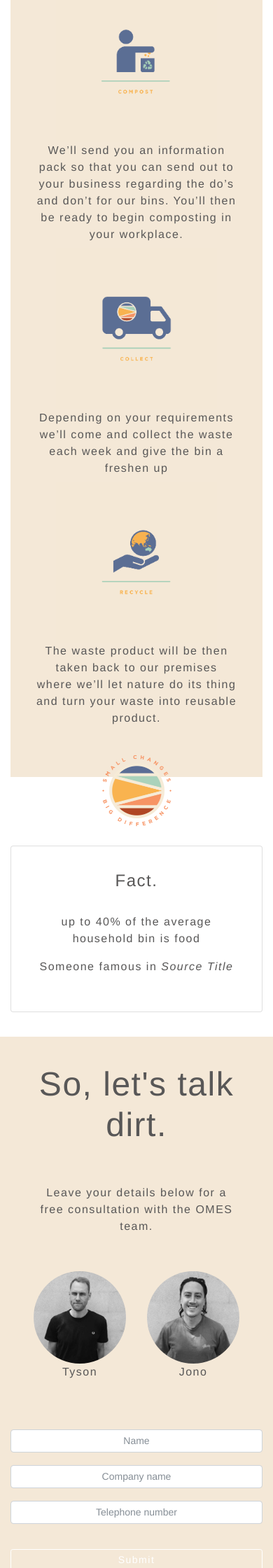
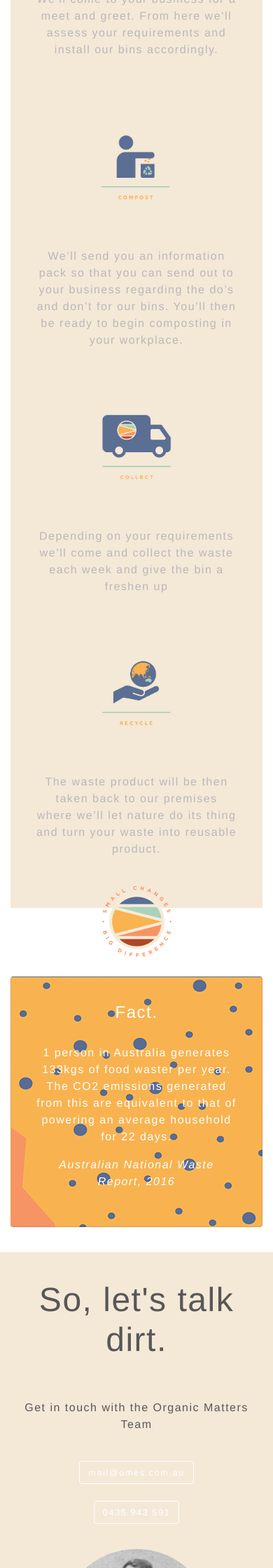
Before and after one commit to Rahel-Weiss/omes, a PHP site: page / in a window 390 px wide. Shown: the part 1400-3640 px from the top of the page at 70% size. Run offline with PHP 8.4, Linux system fonts and the light colour scheme; some libraries are stand-ins or nearby versions.

Commit message:
updated contact page and footer

```diff
--- a/Components/banner.css
+++ b/Components/banner.css
@@ -15,13 +15,15 @@
 
 
 .logo {
-  max-width: 20%;
-
-
+  max-width: 25%;
 }
 
 .banner-content {
   margin-top: -5%;
+}
+
+.banner h1 {
+  font-size: 4em;
 }
 
 .btn-outline-secondary {
--- a/Components/facts.css
+++ b/Components/facts.css
@@ -15,6 +15,15 @@
 
 }
 
+
+.card-outline-secondary {
+
+background-image: url('./images/OMES_Pattern_02.jpg');
+
+background-color: #AE462B;
+color: white;
+}
+
 .strap img {
 	position: relative;
 	background-image: cover;
@@ -25,5 +34,5 @@
 }
 
 .the-facts {
-	margin-bottom: 5%;
+	padding-bottom: 5%;
 }
--- a/Components/footer.css
+++ b/Components/footer.css
@@ -2,15 +2,14 @@
 
 	background-color: #F4E8D7;
 	padding: 5%;
+  text-align: center;
+  font-size: 2em;
 }
 
-
-.contact-links {
-	font-size: .75em;
-
+.footer a {
+  color: white;
 }
 
 .col-4.footer {
-
 	text-align: center;
 }
--- a/Components/grid.css
+++ b/Components/grid.css
@@ -15,14 +15,22 @@ justify-content: space-around;
   border-style: none;
   border-radius: 0;
   /*color: #5C6F93;*/
+  padding-top: 7%;
+  text-align: center;
 
 
 }
 
+
+.card.what-we-do  {
+  color: #b9b8b8;
+
+}
 .container.what-we-do {
 
   margin: 0 auto;
   margin-top: 5vh;
+
 
 }
 
--- a/Components/nav.css
+++ b/Components/nav.css
@@ -3,7 +3,7 @@
   background-color: transparent;
   align-items: end;
   padding-right: 10%;
-
+  padding-top: 2%;
 
 }
 
--- a/Components/talk-dirt.css
+++ b/Components/talk-dirt.css
@@ -14,6 +14,7 @@
 
 margin: 10% 5% 10% 5%;
 
+
 }
 
 .col.team-member {
@@ -23,9 +24,14 @@ margin: 10% 5% 10% 5%;
 }
 
 .team  {
-width: 100%;
+max-width: 75%;
 border-radius: 300px;
+margin-bottom: 10%;
 
+}
+
+.team-member {
+  /*margin: 0  5%;*/
 }
 
 .form {
@@ -52,8 +58,27 @@ border-radius: 300px;
 
 .team-members {
 
+}
+
+.btn-outline-secondary.phone {
+  color: white !important;
+  border-color: white !important;
+  font-size: 0.8em;
+
+}
+.btn-outline-secondary.email {
+
+  color: white !important;
+  border-color:  white !important;
+  font-size: 0.8em;
+}
 
 
+.btn-outline-secondary:hover {
+  color: #AE462B !important;
+  border-color: #AE462B !important;
+  background-color: transparent;
+  font-size: 0.8em;
 }
 
 .white {
@@ -61,8 +86,9 @@ border-radius: 300px;
 	border-color: #fff !important;
 }
 
-#submit:hover {
-	color: #AE462B !important;
+
+.btn-outline-secondary:hover {
+  color: #AE462B !important;
   border-color: #AE462B !important;
   background-color: transparent;
-}
+  font-size: 0.8em;
--- a/index.html
+++ b/index.html
@@ -2,10 +2,19 @@
 <html lang="en">
   <head>
     <title>Organic Matters</title>
+    <meta name="description" content="Organic Matters is a Melbourne based organic waste management service.">
+    <meta property="og:title" content="Rahel Weiss CV" />
+    <meta property="og:url" content="https://omes.com.au/" />
+    <meta property="og:description" content="Organic Matters is a Melbourne based organic waste management service.">
+    <meta property="og:image" content="images/preview.png">
+    <meta property="og:type" content="article" />
+    <meta property="og:locale" content="en_GB" />
     <!-- Required meta tags -->
     <meta charset="utf-8">
     <meta name="viewport" content="width=device-width, initial-scale=1, shrink-to-fit=no">
     <link href="https://fonts.googleapis.com/css?family=Montserrat:200,400|Work+Sans:200,400" rel="stylesheet">
+    <link href='https://maxcdn.bootstrapcdn.com/font-awesome/4.4.0/css/font-awesome.min.css' rel='stylesheet'>
+
 
     <!-- Bootstrap CSS -->
     <link rel="stylesheet" href="https://maxcdn.bootstrapcdn.com/bootstrap/4.0.0-beta.2/css/bootstrap.min.css" integrity="sha384-PsH8R72JQ3SOdhVi3uxftmaW6Vc51MKb0q5P2rRUpPvrszuE4W1povHYgTpBfshb" crossorigin="anonymous">
@@ -32,12 +41,12 @@
 
     <!-- Banner -->
 
-    <div class="banner" style="background-image: radial-gradient(ellipse at center, rgba(10,0,0,0.7) 0%, rgba(255,252,232,0.2) 100%, rgba(0,36,61,0.6) 50%), url('./images/banner.jpg');">
+    <div class="banner" style="background-image: radial-gradient(ellipse at center, rgba(10,0,0,0.7) 0%, rgba(255,252,232,0.2) 100%, rgba(0,36,61,0.6) 50%), url('./images/banner.jpg')">
       <div class="banner-content">
         <img class="logo" src="./images/logo.png">
-        <h1>Small Change, Big difference</h1>
-        <p class="caps ">Bringing the compost revolution to your workplace.</p>
-        <a class="btn btn-outline-secondary ">Join the revolution</a>
+        <h1>Small change, Big difference</h1>
+        <p class="caps ">Helping you to bring composting to your workplace.</p>
+        <a class="btn btn-outline-secondary " href="#what-we-do">Learn more.</a>
 
       </div>
     </div>
@@ -46,19 +55,19 @@
     <section>
 
 
-      <div class="container what-we-do text-center">
+      <div class="container what-we-do text-center" id="what-we-do">
 
         <div class="card what-we-do">
           <br><br>
-          <h4 class="grey">You compost, we do the rest.</h4>
-          <div class="row" >
-            <div class="col-md-6 my-auto text-center">
+          <h4 class="blue">All you need to do is seperate organic waste. <br><br>We take care of the rest.</h4>
+          <div class="row justify-content-center" >
+            <div class="col-md-7  text-center">
               <div class="card-img-top  card-one">
                 <img class="icon" src="./images/Icon_01.png" style="width: 80%">
               </div>
             </div>
 
-            <div class="col-md-6 my-auto text-center">
+            <div class="col-md-7 my-auto text-center">
               <div class="card-block" >
                 <!-- <h4 class="card-title">Meet & Greet</h4> -->
                 <p class="card-text">
@@ -70,14 +79,14 @@
 
 
         <div class="card what-we-do" >
-          <div class="row" >
-            <div class="col-md-6 my-auto text-center">
+          <div class="row  justify-content-center" >
+            <div class="col-md-7 text-center">
               <div class="card-img-top card-two ">
                 <img class="icon" src="./images/Icon_02.png" style="width: 80%">
               </div>
             </div>
 
-            <div class="col-md-6 my-auto text-center">
+            <div class="col-md-7 my-auto text-center">
               <div class="card-block">
                 <!-- <h4 class="card-title">You Compost</h4> -->
                 <p class="card-text">We’ll send you an information pack so that you can send out to your business regarding the do’s and don’t for our bins. You’ll then be ready to begin composting in your workplace.</p>
@@ -87,13 +96,13 @@
         </div>
 
         <div class="card what-we-do">
-          <div class="row" >
-            <div class="col-md-6 my-auto text-center">
+          <div class="row justify-content-center" >
+            <div class="col-md-7 my-auto text-center">
               <div class="card-img-top card-three">
                 <img class="icon" src="./images/Icon_03.png" style="width: 80%">
               </div>
             </div>
-            <div class="col-md-6 my-auto text-center">
+            <div class="col-md-7 my-auto text-center">
               <div class="card-block" >
                 <!-- <h4 class="card-title">Collecting & Maintenance</h4> -->
                 <p class="card-text">Depending on your requirements we’ll come and collect the waste each week and give the bin a freshen up</p>
@@ -103,14 +112,15 @@
         </div>
 
         <div class="card what-we-do card-four">
-          <div class="row" >
-            <div class="col-md-6 my-auto text-center">
+          <div class="row justify-content-center" >
+            <div class="col-md-7 my-auto text-center">
               <div class="card-img-top  ">
                 <img class="icon" src="./images/Icon_04.png" style="width: 80%">
               </div>
             </div>
 
-            <div class="col-md-6 my-auto text-center">
+
+            <div class="col-md-7 my-auto text-center">
               <div class="card-block " >
                 <!-- <h4 class="card-title">Composting</h4> -->
                 <p class="card-text">The waste product will be then taken back to our premises where we’ll let nature do its thing and turn your waste into reusable product.</p>
@@ -135,13 +145,13 @@
 
             <div class="carousel-item active">
               <div container class="d-block w-100">
-                <div class="card card-outline-secondary mb-3 text-center">
+                <div class="card card-outline-secondary mb-3 text-center" style="">
 
                   <blockquote class="card-blockquote">
                     <h4>Fact.</h4>
                     <br>
-                    <p>up to 40% of the average household bin is food</p>
-                    <footer>Someone famous in <cite title="Source Title">Source Title</cite></footer>
+                    <p>1 person in Australia generates 133kgs of food waster per year. The CO2 emissions generated from this are equivalent to that of powering an average household for 22 days.</p>
+                    <footer><cite title="Source Title">Australian National Waste Report, 2016</cite></footer>
                   </blockquote>
 
               </div>
@@ -154,8 +164,8 @@
 
                     <blockquote class="card-blockquote">
                       <h4>Fact.</h4>
-                      <p>4 million tonnes of food ends up as landfill, enough to fill 8,400 Olympic sized swimming pools.</p>
-                      <footer>Someone famous in <cite title="Source Title">Source Title</cite></footer>
+                      <p>If food waste was a country, it would be the third biggest emitter of greenhouse gases after the USA and China.</p>
+                      <footer><cite title="Source Title">Food wastage footprint report, 2013</cite></footer>
                     </blockquote>
 
                 </div>
@@ -168,8 +178,37 @@
 
                     <blockquote class="card-blockquote">
                       <h4>Fact.</h4>
-                      <p>Each person in Australia generates 133kgs of food waster per year. The same emissions generated by  powering an average house for 22 days.</p>
-                      <footer>Someone famous in <cite title="Source Title">Source Title</cite></footer>
+                      <p>Food waste makes up to 40% of the average Australian household garbage bins.</p>
+                      <footer> <cite title="Source Title">Australian National Waste Report, 2010</cite></footer>
+                    </blockquote>
+
+                </div>
+              </div>
+            </div>
+
+            <div class="carousel-item">
+              <div container class="d-block w-100">
+                <div class="card card-outline-secondary mb-3 text-center">
+
+                    <blockquote class="card-blockquote">
+                      <h4>Fact.</h4>
+                      <p>Australian consumers throw away around 3.1 million tonnes of edible food a year.</p>
+                      <footer> <cite title="Source Title">Department of the Environment and Energy
+                      </cite></footer>
+                    </blockquote>
+
+                </div>
+              </div>
+            </div>
+
+            <div class="carousel-item">
+              <div container class="d-block w-100">
+                <div class="card card-outline-secondary mb-3 text-center">
+
+                    <blockquote class="card-blockquote">
+                      <h4>Fact.</h4>
+                      <p>Up to a third of all food is estimated to be wasted each year.</p>
+                      <footer> <cite title="Source Title">FAO, 2013</cite></footer>
                     </blockquote>
 
                 </div>
@@ -185,27 +224,37 @@
     <section id="talk-dirt" class="talk-dirt">
 
         <div class="container">
-          <div class="row justify-content-center">
-            <div class="col-10">
+          <div class="row ">
+            <div class="col">
               <h1>So, let's talk dirt.</h1>
             <br><br>
-              <p> Leave your details below for a free consultation with the OMES team.</p>
-            </div>
-          </div>
-          <div class="row team-members justify-content-center">
-            <div class=" col team-member col-md-3">
-              <img class="team" src="./images/tyson.png">
-              <p> Tyson</p>
-            </div>
-            <div class=" col team-member col-md-3">
-              <img class="team" src="./images/jono.png">
-              <p> Jono</p>
+              <p> Get in touch with the Organic Matters Team</p>
+              <br>
+              <a class="btn btn-outline-secondary grey email" href="mailto:someone@yoursite.com">mail@omes.com.au</a>
+              <br><br>
+              <a class="btn btn-outline-secondary grey phone" href="tel:+610435943591">0435 943 591</a>
             </div>
           </div>
 
-          <script src="//www.powr.io/powr.js?external-type=html"></script>
-          <div class="powr-contact-form" id="360e4409_1515738879"></div>
+          <div class="row team-members justify-content-center">
+            <div class=" col-xs-4 col-md-3">
+              <img class="team" src="./images/tyson.png">
+              <p>Tyson Dickinson</p>
+            </div>
+            <div class=" col-xs-4 col-md-3">
+              <img class="team" src="./images/jono.png">
+              <br>
+              <p>Jonathan Woon</p>
+            </div>
+          </div>
 
+        </div>
+      </section>
+
+
+         <!--  <script src="//www.powr.io/powr.js?external-type=html"></script>
+          <div class="powr-contact-form" id="360e4409_1515738879"></div> -->
+<!--
           <form class="form">
             <div class="row">
 
@@ -226,7 +275,7 @@
                <div class=" col-sm-4 ">
                 <a  class=" white btn form-control btn-outline-secondary btn-sm">Submit</a>
               </div>
-            </div>
+            </div> -->
             <!-- <form  action="https://formspree.io/rahelweissphotography@gmail.com" method="POST">
               <input type="text" name="name">
               <input type="email" name="_replyto">
@@ -267,16 +316,10 @@
 
 
     <div class="footer justify-content-center">
-      <div class="row justify-content-center">
-        <div class="col-4 footer">
-          <a class=" contact-links white" href="mailto:someone@yoursite.com">mail@omes.com.au</a>
-        </div>
-        <div class="col-4 footer">
-          <a class="contact-links white " href="tel:+610435943591">0435 943 591</a>
+      <a href="https://www.instagram.com/organic_matters_environmental/" target="_blank"><i class='fa fa-instagram'></i></a>
+     </div>
 
-        </div>
-      </div>
-    </div>
+
 
 
 
--- a/style.css
+++ b/style.css
@@ -58,3 +58,29 @@ a:hover {
 .grey {
 	color: #585757;
 }
+
+.blue {
+  color: #5C6F93;
+}
+
+.lt-grey {
+  color: #b9b8b8;
+}
+
+@media screen and (max-width: 480px) {
+    .banner h1 {
+    font-size: 3em;
+    }
+.banner .logo {
+  max-width: 50%;
+}
+
+#nav .nav {
+background-color: red;
+position: relative;
+margin: 0 auto !important;
+}
+
+
+
+}
```
Also changed, not shown: images/OMES_Pattern_02.jpg (added), images/preview.png (added).
